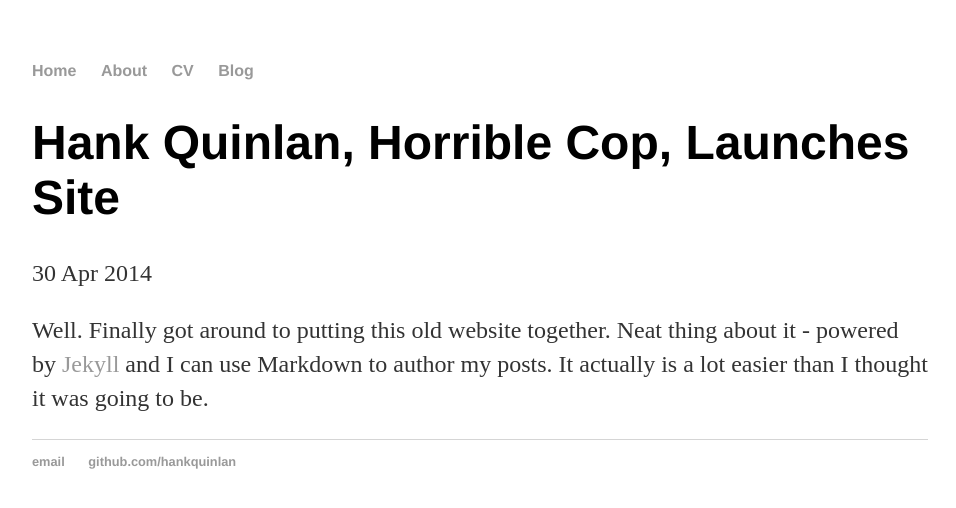
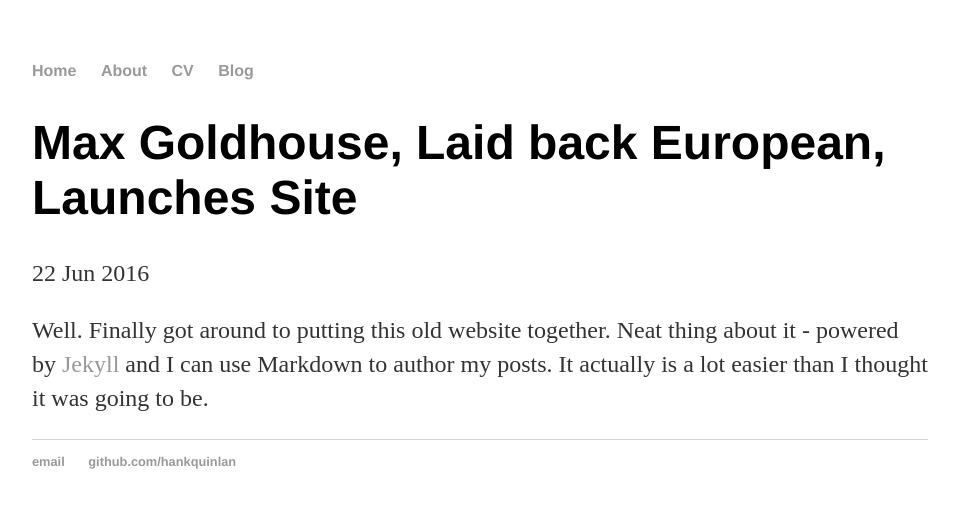
Before and after one commit to dindinet/jekyll-site, a Jekyll site: the page built from _posts/2014-04-30-hank-quinlan-site-launched.md, in a window 1280 px wide. Shown: the top 508 px of the page, without its empty margins (160-1116 px from the left). Built offline with Jekyll 4.4.1, drawn with Linux system fonts in a browser that asks for light colours.

Commit message:
Update 2014-04-30-hank-quinlan-site-launched.md

```diff
--- a/_posts/2014-04-30-hank-quinlan-site-launched.md
+++ b/_posts/2014-04-30-hank-quinlan-site-launched.md
@@ -1,7 +1,7 @@
 ---
 layout: post
-title: "Hank Quinlan, Horrible Cop, Launches Site"
-date: 2014-04-30
+title: "Max Goldhouse, Laid back European, Launches Site"
+date: 2016-06-22
 ---
 
 Well. Finally got around to putting this old website together. Neat thing about it - powered by [Jekyll](http://jekyllrb.com) and I can use Markdown to author my posts. It actually is a lot easier than I thought it was going to be.
```
